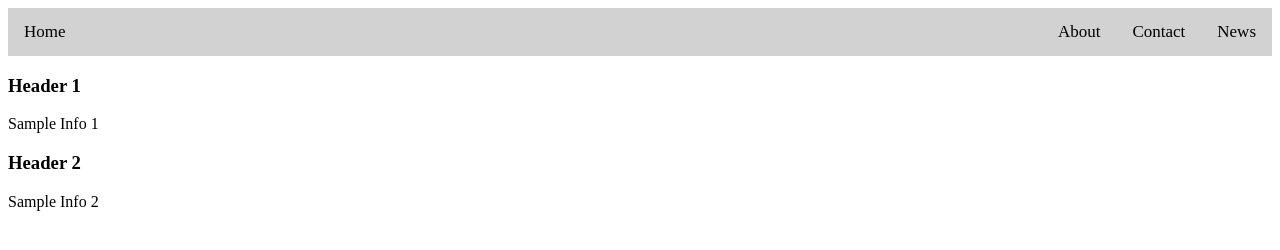
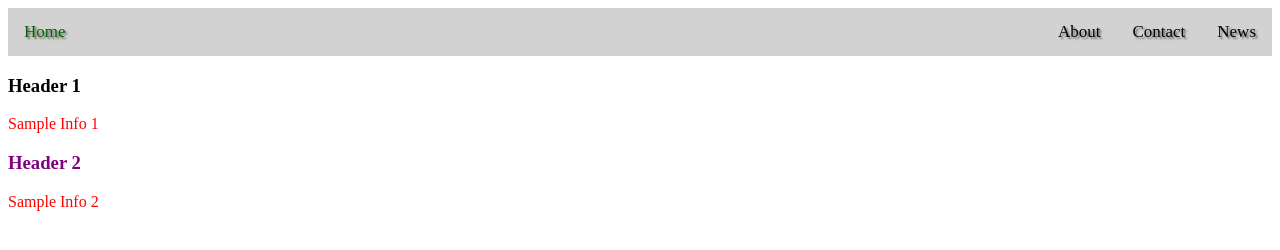
Before and after one commit to burlingtoncodeacademy-students/SD-U1-CSS-Order_lecture_notes, a plain HTML site: page index.html in a window 1280 px wide. Drawn offline with Linux system fonts and the light colour scheme.

Commit message:
completed notes added

```diff
--- a/index.html
+++ b/index.html
@@ -8,7 +8,7 @@
 </head>
 <body>
     <nav>
-        <a href="#home" id="home" class="btn">Home</a>
+        <a href="#home" id="home" class="btn" style="color: red">Home</a>
         <a href="#news" class="btn">News</a>
         <a href="#contact" class="btn">Contact</a>
         <a href="#about" class="btn">About</a>
@@ -24,5 +24,6 @@
             <p>Sample Info 2</p>
         </div>
     </div>
+
 </body>
 </html>
--- a/style.css
+++ b/style.css
@@ -1,6 +1,11 @@
 nav {
     background-color: #d2d2d2;
     overflow: hidden;
+}
+
+#home {
+    float: left;
+    color: darkgreen !important;
 }
 
 .btn {
@@ -12,10 +17,6 @@ nav {
     font-size: 17px;
 }
 
-#home {
-    float: left;
-}
-
 /*
 !   Hierarchy:
     - !important
@@ -25,8 +26,6 @@ nav {
     - Elements
 */
 
-
-
 /*
     Compound Operators:
         >   Refers to direct children of an element
@@ -34,3 +33,30 @@ nav {
         +   Immediate sibling of an element
         ~   Subsequent sibling of an element
 */
+
+nav .btn {
+    /* points to the Nav and ANY class withi it, or children of, named 'btn' */
+    text-shadow: 2px 2px 2px rgba(0,0,0,.5);
+}
+
+div .paragraph > p {
+    /* targeting any div within a class "paragraph" that is holding a <p> element */
+    color: red;
+}
+
+.paragraph + div {
+    color: purple;
+}
+
+a:hover {
+    color: lightblue;
+    /*
+    mousing over any anchor tag will alter its color.
+        - "home" doesn't change due to !important
+    */
+}
+
+a:active {
+    color: purple;
+    text-shadow: 2px 2px 2px rgb(255,255,255)
+}
```
